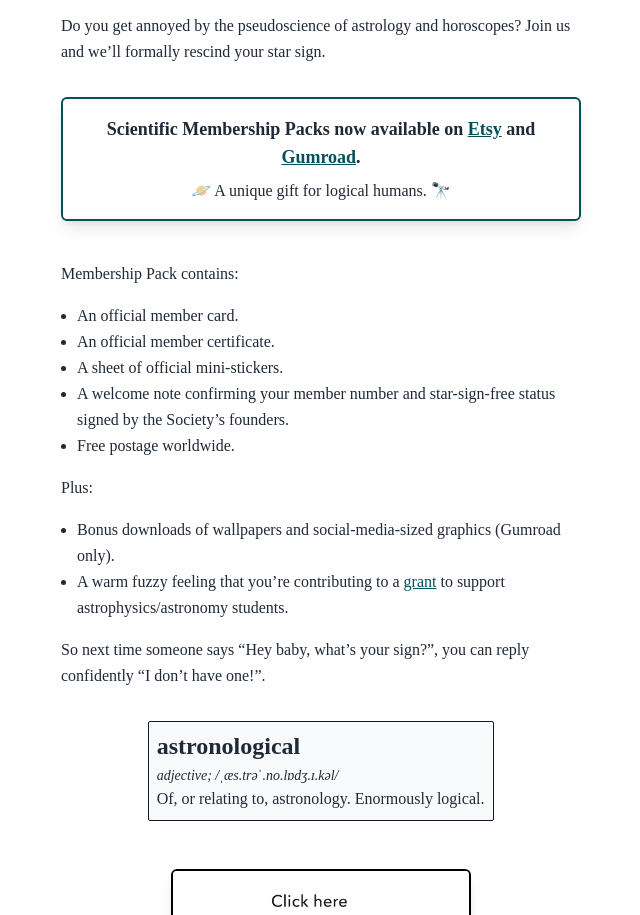
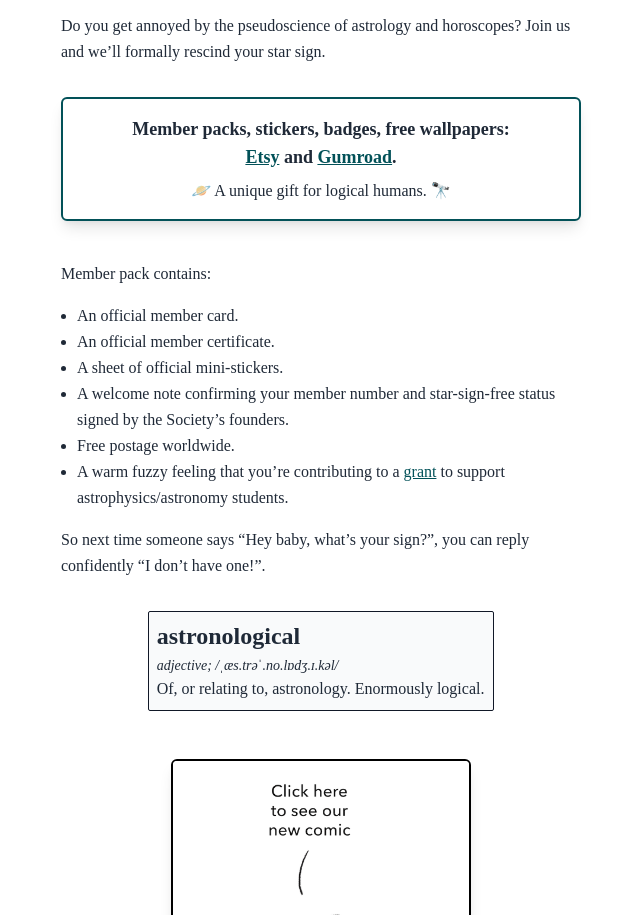
Before and after one commit to johnnydecimal/astronological.org, a website: page index.html in a window 1280 px wide. Shown: the part 1213-2128 px from the top of the page, without its empty margins (319-959 px from the left). Drawn offline with Linux system fonts and the light colour scheme.

Commit message:
Tweak home page

```diff
--- a/index.html
+++ b/index.html
@@ -152,7 +152,7 @@
 				style="border-color: rgb(2, 81, 88)"
 			>
 				<p class="mb-2 font-semibold">
-					Scientific Membership Packs now available on
+					Member packs, stickers, badges, free wallpapers:<br />
 					<a
 						class="font-semibold underline"
 						href="https://www.etsy.com/au/listing/956241966/scientific-membership-pack-a-unique-gift"
@@ -170,7 +170,7 @@
 				<p class="text-base">🪐 A unique gift for logical humans. 🔭</p>
 			</div>
 
-			<p>Membership Pack contains:</p>
+			<p>Member pack contains:</p>
 
 			<ul class="pl-4 list-disc list-outside">
 				<li>An official member card.</li>
@@ -181,15 +181,6 @@
 					signed by the Society’s founders.
 				</li>
 				<li>Free postage worldwide.</li>
-			</ul>
-
-			<p>Plus:</p>
-
-			<ul class="pl-4 list-disc list-outside">
-				<li>
-					Bonus downloads of wallpapers and social-media-sized graphics (Gumroad
-					only).
-				</li>
 				<li>
 					A warm fuzzy feeling that you’re contributing to a
 					<a
```
